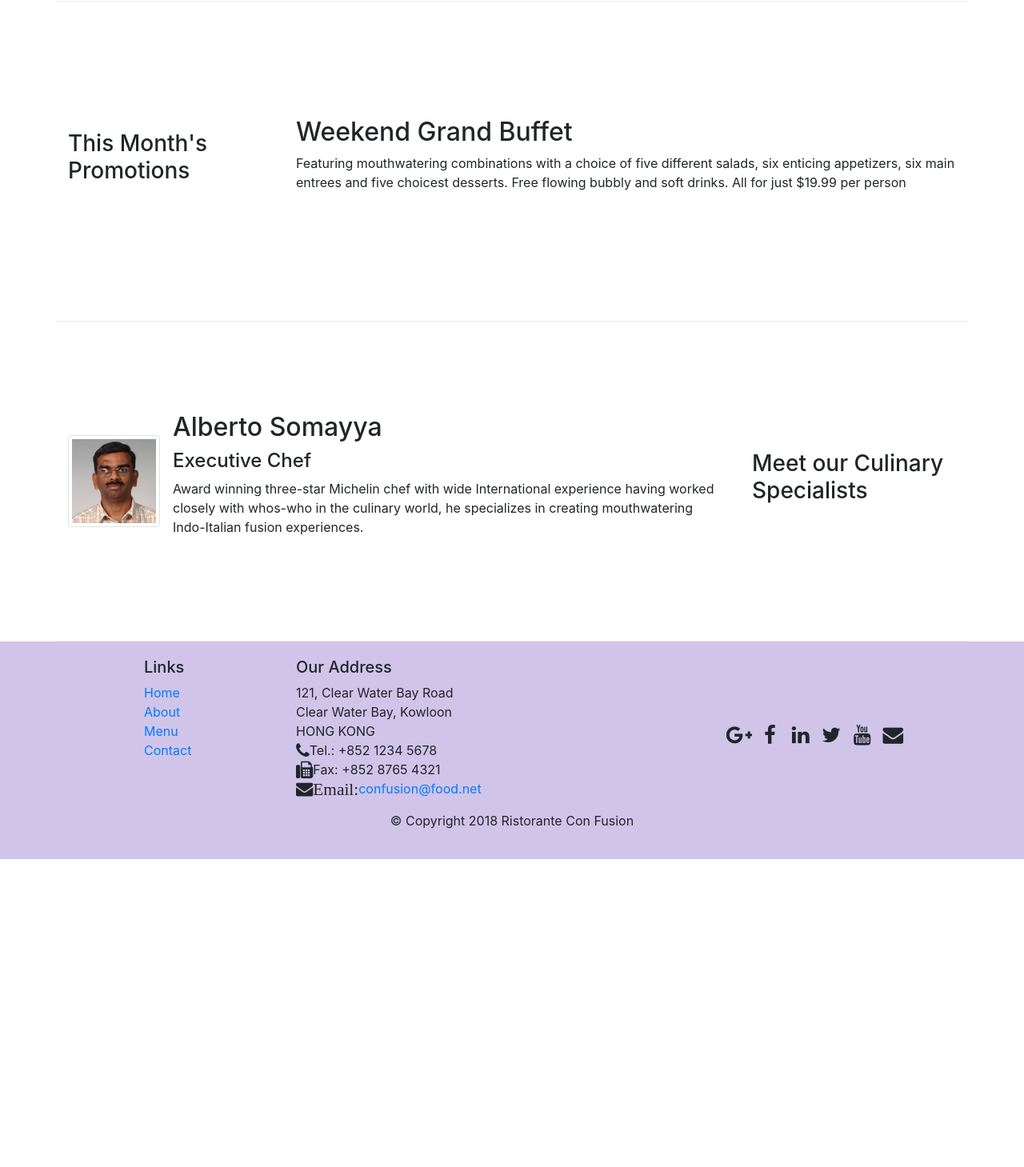
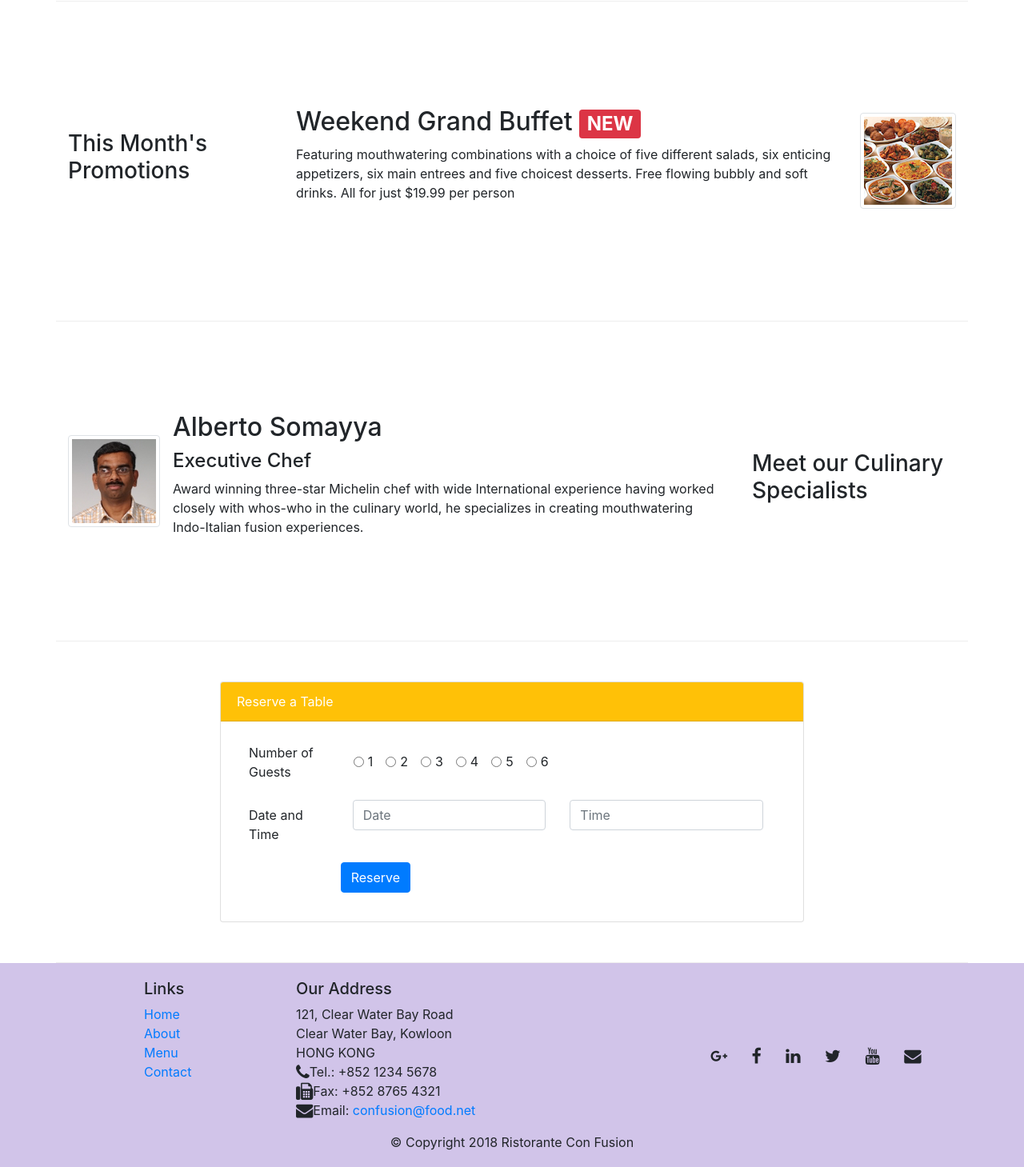
Before and after one commit to harshbawari/bootstrap, a website: page index.html in a window 1280 px wide. Shown: the part 760-2219 px from the top of the page at 80% size. Before the commit the page ends 1834 px from the top, so only its background shows below. Drawn offline with nearby package versions, Linux system fonts and the light colour scheme.

Commit message:
Assignment 2 completed

```diff
--- a/index.html
+++ b/index.html
@@ -11,7 +11,6 @@
 
   <link rel="stylesheet" href="styles.css">
   <link rel="stylesheet" href="node_modules/font-awesome/css/font-awesome.min.css">
-  <link rel="stylesheet" href="node_modules/bootstrap-social/bootstrap-social.css">
   <link rel="stylesheet" href="https://maxcdn.bootstrapcdn.com/bootstrap/4.5.0/css/bootstrap.min.css">
 </head>
 
@@ -47,8 +46,13 @@
             <h1>Ristorante con Fusion</h1>
               <p>We take inspiration from the World's best cuisines, and create a unique fusion experience. Our lipsmacking creations will tickle your culinary senses!</p>
           </div>
-          <div class="col-12 col-sm">
-            <img src="img/logo.png" class="img-fluid">
+          <div class="col-12 col-sm align-items-center justify-content-center d-sm-flex">
+            <div class="col-12 col-sm-6">
+              <img src="img/logo.png" class="img-fluid">
+            </div>
+            <div class="col-12 col-sm-auto">
+              <a href="#reserveTable" class="btn btn-block btn-sm btn-warning">Reserve Table</a>
+            </div>
           </div>
         </div>
       </div>
@@ -64,7 +68,7 @@
           <img class="d-flex mr-3 img-thumbnail align-self-center" src="img/uthappizza.png" alt="uthapizza">
           <div class="media-body">
             <h2 class="mt-0">Uthappizza <span class="badge badge-danger">HOT</span> <span class="badge badge-pill badge-secondary">$4.99</span></h2>
-            <p>A unique combination of Indian Uthappam (pancake) and Italian pizza, topped with Cerignola olives, ripe vine cherry tomatoes, Vidalia onion, Guntur chillies and Buffalo Paneer.</p>
+            <p class="d-none d-sm-block">A unique combination of Indian Uthappam (pancake) and Italian pizza, topped with Cerignola olives, ripe vine cherry tomatoes, Vidalia onion, Guntur chillies and Buffalo Paneer.</p>
           </div>
         </div>
       </div>
@@ -72,12 +76,17 @@
 
 
     <div class="row row-content align-items-center">
-      <div class="col-12 col-sm-4 col-md-3">
+      <div class="col-12 col-sm-4 col-md-3 order-sm-first">
         <h3>This Month's Promotions</h3>
       </div>
       <div class="col col-sm col-md">
-        <h2>Weekend Grand Buffet</h2>
-          <p>Featuring mouthwatering combinations with a choice of five different salads, six enticing appetizers, six main entrees and five choicest desserts. Free flowing bubbly and soft drinks. All for just $19.99 per person </p>
+        <div class="media">
+          <div class="media-body">
+            <h2 class="mt-0">Weekend Grand Buffet <span class="badge badge-danger">NEW</span></h2>
+            <p class="d-none d-sm-block">Featuring mouthwatering combinations with a choice of five different salads, six enticing appetizers, six main entrees and five choicest desserts. Free flowing bubbly and soft drinks. All for just $19.99 per person </p>
+          </div>
+          <img class="d-flex img-thumbnail align-self-center ml-3" src="img/buffet.png" alt="buffet">
+        </div>
       </div>
     </div>
 
@@ -94,9 +103,73 @@
             <p class="d-none d-sm-block">Award winning three-star Michelin chef with wide International experience having worked closely with whos-who in the culinary world, he specializes in creating mouthwatering Indo-Italian fusion experiences. </p>
           </div>
         </div>
+      </div>
+    </div>
+
+    <div class="row row-content align-items-center justify-content-center" id="reserveTable">
+      <div class="col-12 col-sm-8">
+        <div class="card">
+          <div class="card-header bg-warning text-white">Reserve a Table
+          </div>
+          <div class="card-body">
+            <div class="col-12">
+              <form>
+
+                <!-- Number of Guests -->
+                <div class="form-group row align-items-center">
+                  <label for="guests" class="col-12 col-md-2 col-form-label">Number of Guests</label>
+                  <div class="col-12 col-md-10">
+                    <div class="form-check form-check-inline ml-3">
+
+                      <input class="form-check-input" type="radio" name="guests" id="guest1">
+                      <label class="form-check-label mr-3" for="guest1">1</label>
+
+                      <input class="form-check-input" type="radio" name="guests" id="guest2">
+                      <label class="form-check-label mr-3" for="guest2">2</label>
+
+                      <input class="form-check-input" type="radio" name="guests" id="guest3">
+                      <label class="form-check-label mr-3" for="guest3">3</label>
+
+                      <input class="form-check-input" type="radio" name="guests" id="guest4">
+                      <label class="form-check-label mr-3" for="guest4">4</label>
+
+                      <input class="form-check-input" type="radio" name="guests" id="guest5">
+                      <label class="form-check-label mr-3" for="guest5">5</label>
+
+                      <input class="form-check-input" type="radio" name="guests" id="guest6">
+                      <label class="form-check-label mr-3" for="guest6">6</label>
+
+                    </div>
+                  </div>
+                </div>
+
+                <!-- Date and Time -->
+                <div class="form-group row d-flex">
+                  <label for="date&time" class="col-12 col-md-2 col-form-label">Date and Time</label>
+                  <div class="col-12 col-md-10 d-sm-flex">
+                    <div class="col-12 col-sm-6">
+                      <input type="text" class="form-control" id="date" name="date" placeholder="Date">
+                    </div>
+                    <div class="col-12 col-sm-6">
+                      <input type="text" class="form-control" id="time" name="time" placeholder="Time">
+                    </div>
+                  </div>
+                </div>
+
+                <!-- Reserve Button -->
+                <div class="form-group row">
+                  <div class="col-5 col-md-3 offset-2">
+                    <button class="btn btn-primary" name="reserve" id="reserve">Reserve</button>
+                  </div>
+                </div>
+              </form>
+            </div>
+          </div>
         </div>
+      </div>
     </div>
   </div>
+
 
   <footer class="footer">
     <div class="container">
@@ -118,7 +191,7 @@
 		              HONG KONG<br>
 		              <i class="fa fa-phone fa-lg"></i>Tel.: +852 1234 5678<br>
 		              <i class="fa fa-fax fa-lg"></i>Fax: +852 8765 4321<br>
-		              <i class="fa fa-envelope fa-lg"</i>Email: <a href="mailto:confusion@food.net"></i>confusion@food.net</a>
+		              <i class="fa fa-envelope fa-lg"></i>Email: <a href="mailto:confusion@food.net"></i>confusion@food.net</a>
 		      </address>
         </div>
         <div class="col-12 col-sm-4 align-self-center">
```
Also changed, not shown: screencapture-localhost-3000-index-html-2020-06-26-11_17_46.png (added).
